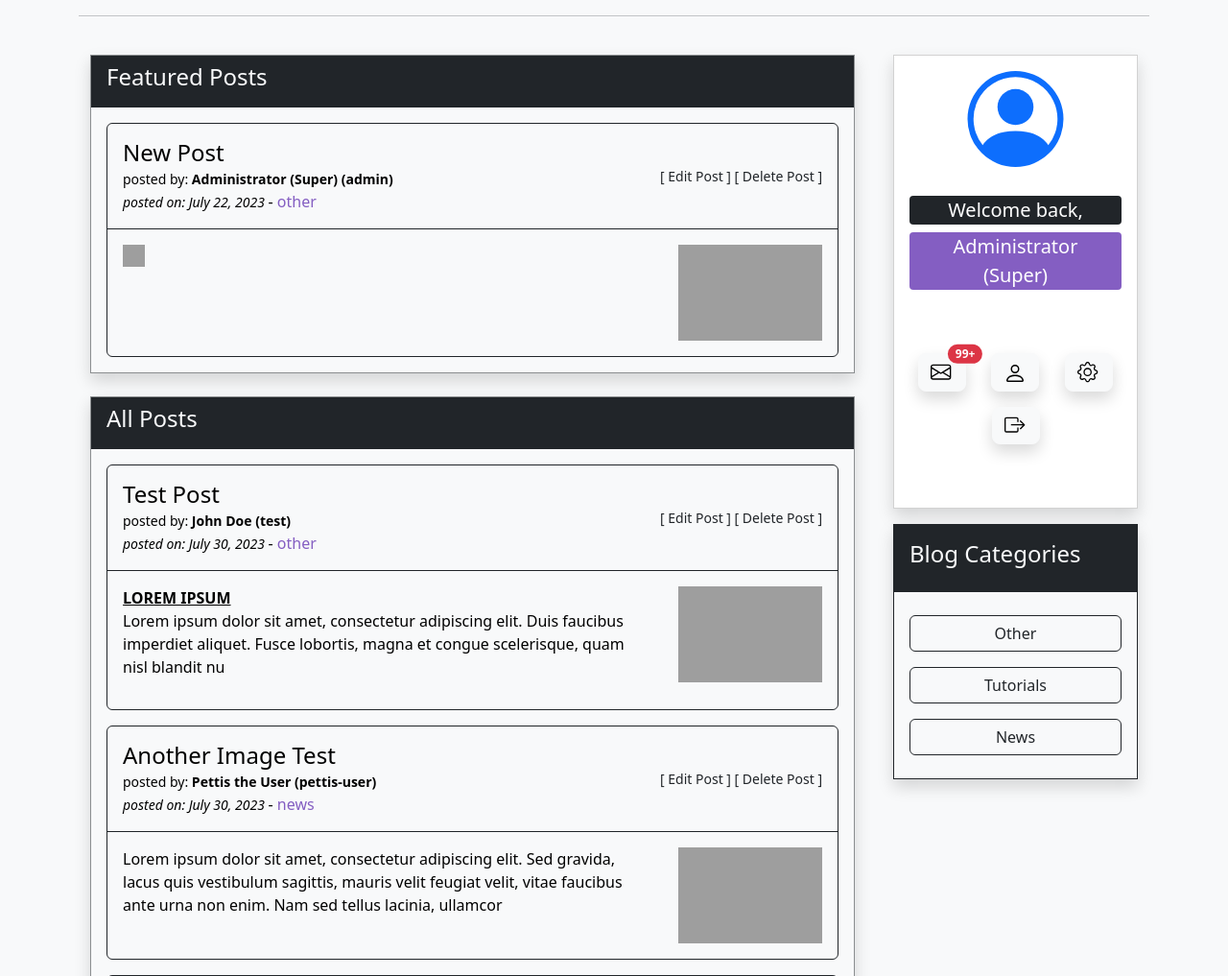
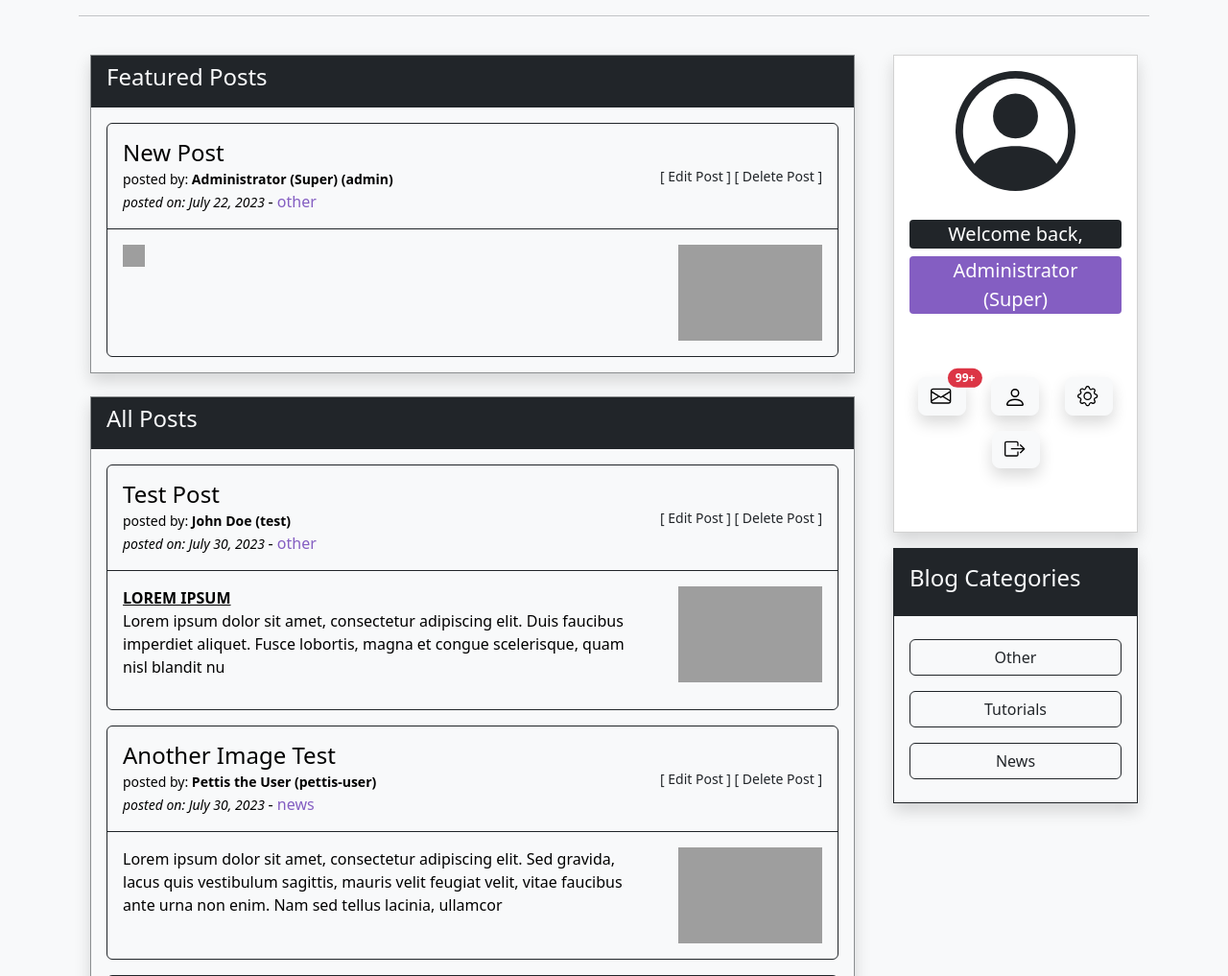
Before and after one commit to pettis1996/Code-Terra-Blog, a Django app: page / in a window 1280 px wide. Shown: the part 116-1133 px from the top of the page at 96% size. Run offline with Django 4.2, Linux system fonts and the light colour scheme; a user stored in the database is signed in; data comes from the database, SQL or seed files in the repository; both versions use the stored data as it was after the commit; some libraries are stand-ins or nearby versions; grey boxes are pictures that could not be loaded.

Commit message:
minor updates

```diff
--- a/main_blog/templates/home.html
+++ b/main_blog/templates/home.html
@@ -147,11 +147,11 @@
                     <div class="row g-0">
                         <div class="col-md-12 d-flex align-items-center justify-content-center p-lg-3 p-md-4 p-sm-5">
                             <div class="container">
-                                <a href="{% url 'user_profile' user.profile.pk %}" class="row d-flex justify-content-center">
+                                <a href="{% url 'user_profile' user.profile.pk %}" class="row d-flex justify-content-center text-decoration-none text-dark">
                                     {% if user.profile.profile_pic %}
                                         <img src="{{ user.profile.profile_pic.url }}" class="shadow img-fluid rounded-circle p-2" alt="User Profile Pic" style="width: 150px; height: 150px;">
                                     {% else %}
-                                        <svg xmlns="http://www.w3.org/2000/svg" width="100" height="100" fill="currentColor" class="bi bi-person-circle" viewBox="0 0 16 16">
+                                        <svg xmlns="http://www.w3.org/2000/svg" width="125" height="125" fill="currentColor" class="bi bi-person-circle" viewBox="0 0 16 16">
                                             <path d="M11 6a3 3 0 1 1-6 0 3 3 0 0 1 6 0z"/>
                                             <path fill-rule="evenodd" d="M0 8a8 8 0 1 1 16 0A8 8 0 0 1 0 8zm8-7a7 7 0 0 0-5.468 11.37C3.242 11.226 4.805 10 8 10s4.757 1.225 5.468 2.37A7 7 0 0 0 8 1z"/>
                                         </svg>
--- a/members/forms.py
+++ b/members/forms.py
@@ -34,13 +34,11 @@ class EditProfileForm(UserChangeForm):
     email = forms.EmailField(widget = forms.EmailInput(attrs={'class': 'form-control'}))
     first_name = forms.CharField(max_length=150, widget = forms.TextInput(attrs={'class': 'form-control'}))
     last_name = forms.CharField(max_length=150, widget = forms.TextInput(attrs={'class': 'form-control'}))
-    username = forms.CharField(max_length=20, widget = forms.TextInput(attrs={'class': 'form-control', "disabled": ""}))
-    last_login = forms.CharField(max_length=50, widget = forms.DateTimeInput(attrs={'class': 'form-control', "disabled": ""}))
     is_active = forms.CharField(max_length=20, widget = forms.CheckboxInput(attrs={'class': 'form-check'}))
 
     class Meta:
         model = User
-        fields = ('first_name', 'last_name', 'email', 'username', 'last_login', 'is_active')
+        fields = ('first_name', 'last_name', 'email', 'is_active')
 
     def __init__(self, *args, **kwargs):
         super(EditProfileForm, self).__init__(*args, **kwargs)
```
Also changed, not shown: db.sqlite3.
